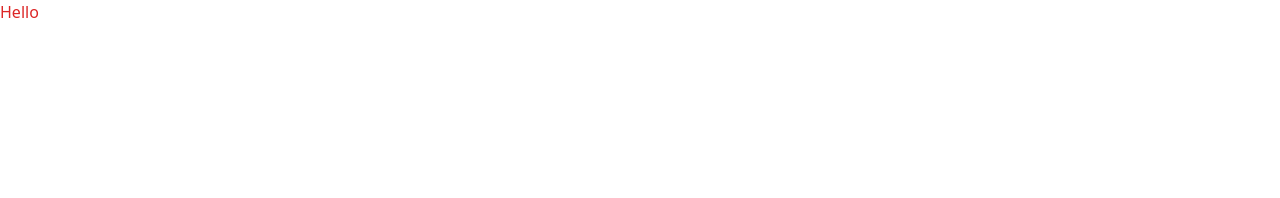
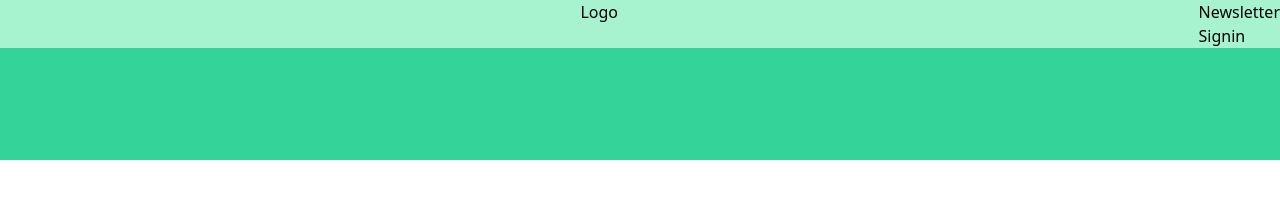
Before and after one commit to GroovierHen/covid-blog, a Gatsby site: page / in a window 1280 px wide. Built offline with nearby package versions, Linux system fonts and the light colour scheme; Gatsby itself is replaced by a stand-in of ours.

Commit message:
added header

```diff
--- /dev/null
+++ b/src/components/Header.js
@@ -0,0 +1,20 @@
+import React from "react";
+
+const Header = () => {
+  return (
+    <header className="h-40 bg-green-400">
+      <div className="flex bg-green-200">
+        <h1 className="flex-1 text-center">Logo</h1>
+        <nav>
+          <ul>
+            <li>Newsletter</li>
+            <li>Signin</li>
+          </ul>
+        </nav>
+      </div>
+      <div></div>
+    </header>
+  );
+};
+
+export default Header;
--- a/src/pages/index.js
+++ b/src/pages/index.js
@@ -1,9 +1,11 @@
 import React from "react";
+
+import Header from "../components/Header";
 
 const index = () => {
   return (
     <div>
-      <h1 className="text-red-600">Hello</h1>
+      <Header />
     </div>
   );
 };
```
